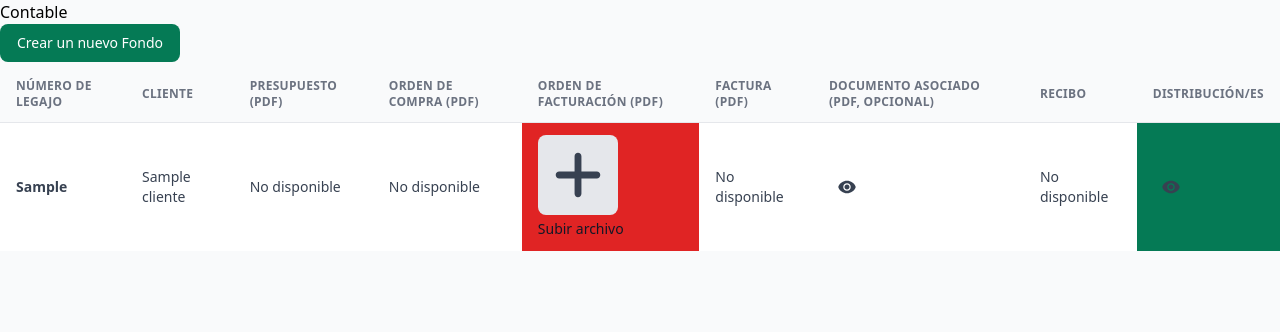
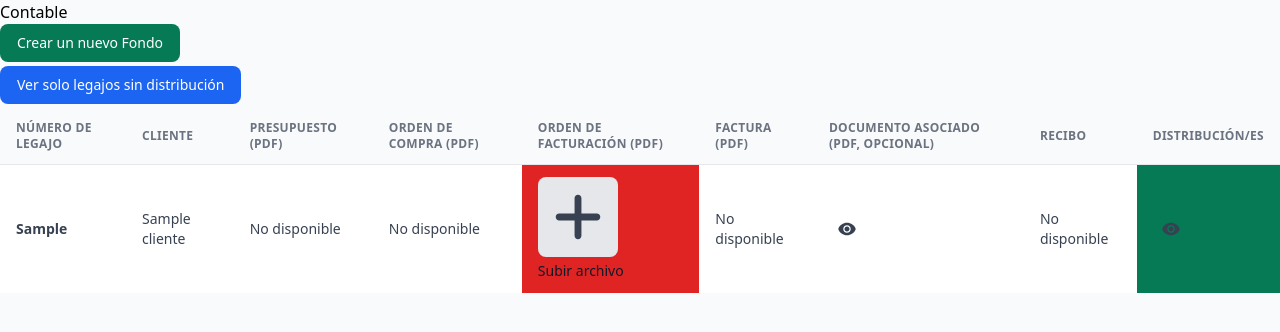
Before and after one commit to MilenaConfeggi/CIDEPINT-UNLP, a Flask app: page /contable/legajos in a window 1280 px wide. Shown: the top 332 px of the page. Run offline with Flask 3, Linux system fonts and the light colour scheme; tables that the repository leaves empty hold one stand-in row (values such as "Sample post"); parts of the project's set-up code (start-up, migrations or seed data) failed here and were passed over; some libraries are stand-ins or nearby versions.

Commit message:
agrege un boton para filtra solo los que les falta distribuir

```diff
--- a/administracion/src/web/controllers/contable.py
+++ b/administracion/src/web/controllers/contable.py
@@ -120,6 +120,7 @@ def descargar_ingreso(id):
     return send_from_directory(directorio, archivo.nombre, as_attachment=True)
 @bp.get("/legajos")
 def get_legajos():
+    params = request.args.to_dict()
     legajos = legajoDB.list_legajos_all()
     legajos = [legajo for legajo in legajos if legajo.necesita_facturacion]
     forms = {}
@@ -131,13 +132,14 @@ def get_legajos():
     for legajo in legajos:
         documentos = {doc.tipo_documento.nombre: doc for doc in legajo.documento}
         distribuciones = distribucionDB.list_distribuciones_by_legajo(legajo.id)
-        resultado.append({
-            "id": legajo.id,
-            "nro_legajo": legajo.nro_legajo,
-            "cliente": legajo.cliente,
-            "documentos": documentos,
-            "distribuciones" : distribuciones
-        })
+        if((params.get('filtro') and params['filtro'] =="SinDistribucion" and distribuciones == [] )or not params.get('filtro')):
+            resultado.append({
+                "id": legajo.id,
+                "nro_legajo": legajo.nro_legajo,
+                "cliente": legajo.cliente,
+                "documentos": documentos,
+                "distribuciones" : distribuciones
+            })
     form = DownloadForm()
     return render_template("contable/legajos.html",legajos = resultado, forms=forms,formDescarga = form)
 @bp.get("/distribuciones/crear/<int:id>")
--- a/administracion/src/web/templates/Contable/legajos.html
+++ b/administracion/src/web/templates/Contable/legajos.html
@@ -9,7 +9,19 @@
 class="px-4 py-2 text-sm font-medium leading-5 text-white transition-colors duration-150 bg-green-600 border border-transparent rounded-lg active:bg-green-600 hover:bg-green-700 focus:outline-none focus:shadow-outline-green">
 Crear un nuevo Fondo</a>
 </div>
-
+<div class="flex flex-wrap items-end mb-1">
+    {% if 'SinDistribucion' in request.args.getlist('filtro') %}
+    <a href="{{ url_for('contable.get_legajos') }}"
+       class="px-4 py-2 text-sm font-medium leading-5 text-white transition-colors duration-150 bg-blue-600 border border-transparent rounded-lg active:bg-blue-600 hover:bg-blue-700 focus:outline-none focus:shadow-outline-blue">
+        Ver todos los legajos
+    </a>
+    {% else %}
+    <a href="{{ url_for('contable.get_legajos', filtro='SinDistribucion') }}"
+       class="px-4 py-2 text-sm font-medium leading-5 text-white transition-colors duration-150 bg-blue-600 border border-transparent rounded-lg active:bg-blue-600 hover:bg-blue-700 focus:outline-none focus:shadow-outline-blue">
+        Ver solo legajos sin distribución
+    </a>
+    {% endif %}
+</div>
 <div class="w-full overflow-x-auto">
     <table class="w-full whitespace-no-wrap">
         <thead>
```
